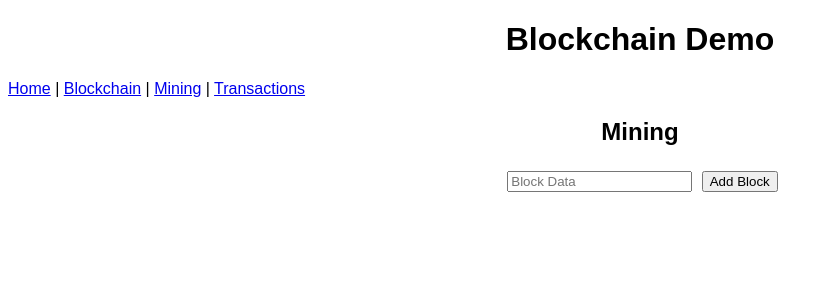
After one commit to lucscordeiro/BlockEdu, a Flask app: page /mining in a window 1280 px wide. The commit adds this page. Shown: the top 300 px of the page, without its empty margins (0-832 px from the left). Run offline with Flask 3, Linux system fonts and the light colour scheme; data that the repository does not hold is empty.

Commit message:
Adicionando funcionalidades (Mineracao e transacao)

```diff
--- a/app/Blockchain.py
+++ b/app/Blockchain.py
@@ -1,21 +1,24 @@
 import hashlib
 import time
+from .Transaction import Transaction
 
 class Block:
-    def __init__(self, index, previous_hash, data, timestamp=None):
+    def __init__(self, index, previous_hash, data, transactions=None, timestamp=None):
         self.index = index
         self.previous_hash = previous_hash
         self.timestamp = timestamp or time.time()
         self.data = data
+        self.transactions = transactions or []
         self.hash = self.calculate_hash()
 
     def calculate_hash(self):
-        block_data = f"{self.index}{self.previous_hash}{self.timestamp}{self.data}"
+        block_data = f"{self.index}{self.previous_hash}{self.timestamp}{self.data}{self.transactions}"
         return hashlib.sha256(block_data.encode()).hexdigest()
 
 class Blockchain:
     def __init__(self):
         self.chain = [self.create_genesis_block()]
+        self.pending_transactions = []
 
     def create_genesis_block(self):
         return Block(0, "0", "Bloco Gênesis")
@@ -25,9 +28,19 @@ class Blockchain:
 
     def add_block(self, data):
         latest_block = self.get_latest_block()
-        new_block = Block(latest_block.index + 1, latest_block.hash, data)
+        new_block = Block(latest_block.index + 1, latest_block.hash, data, self.pending_transactions)
         self.chain.append(new_block)
+        self.pending_transactions = []  # Clear pending transactions once they are added to a block
         return new_block
+
+    def add_transaction(self, transaction):
+        if isinstance(transaction, Transaction):
+            self.pending_transactions.append(transaction.to_dict())
+        else:
+            raise ValueError("Invalid transaction format")
 
     def get_chain(self):
         return [block.__dict__ for block in self.chain]
+
+    def get_pending_transactions(self):
+        return self.pending_transactions
--- a/app/routes.py
+++ b/app/routes.py
@@ -1,10 +1,10 @@
 from flask import jsonify, request, render_template
-from .blockchain import Blockchain
+from .Blockchain import Blockchain
+from .Transaction import Transaction
 
 blockchain = Blockchain()
 
 def init_routes(app):
-
     @app.route('/', methods=['GET'])
     def home():
         return render_template('index.html')
@@ -12,6 +12,10 @@ def init_routes(app):
     @app.route('/blockchain', methods=['GET'])
     def blockchain_page():
         return render_template('blockchain.html')
+
+    @app.route('/mining', methods=['GET'])
+    def mining_page():
+        return render_template('mining.html')
 
     @app.route('/add_block/<data>', methods=['GET'])
     def add_block(data):
@@ -21,3 +25,18 @@ def init_routes(app):
     @app.route('/chain', methods=['GET'])
     def get_chain():
         return jsonify(blockchain.get_chain())
+
+    @app.route('/add_transaction', methods=['POST'])
+    def add_transaction():
+        data = request.get_json()
+        transaction = Transaction(data['sender'], data['receiver'], data['amount'])
+        blockchain.add_transaction(transaction)
+        return jsonify(transaction.to_dict()), 201
+
+    @app.route('/pending_transactions', methods=['GET'])
+    def get_pending_transactions():
+        return jsonify(blockchain.get_pending_transactions())
+
+    @app.route('/transactions', methods=['GET'])
+    def transaction_page():
+        return render_template('transaction.html')
--- a/statics/script.js
+++ b/statics/script.js
@@ -1,7 +1,11 @@
 document.addEventListener('DOMContentLoaded', function() {
     const form = document.getElementById('addBlockForm');
     const blockchainElement = document.getElementById('blockchain');
+    const transactionForm = document.getElementById('transactionForm');
+    const pendingTransactionsElement = document.getElementById('pendingTransactions');
 
+    // Add block
+    if (form) {
         form.addEventListener('submit', function(event) {
             event.preventDefault();
             const blockData = document.getElementById('blockData').value;
@@ -14,7 +18,39 @@ document.addEventListener('DOMContentLoaded', function() {
                 })
                 .catch(error => console.error('Error:', error));
         });
+    }
 
+    // Add transaction
+    if (transactionForm) {
+        transactionForm.addEventListener('submit', function(event) {
+            event.preventDefault();
+            const sender = document.getElementById('sender').value;
+            const receiver = document.getElementById('receiver').value;
+            const amount = document.getElementById('amount').value;
+
+            const transaction = {
+                sender: sender,
+                receiver: receiver,
+                amount: amount
+            };
+
+            fetch('/add_transaction', {
+                method: 'POST',
+                headers: {
+                    'Content-Type': 'application/json'
+                },
+                body: JSON.stringify(transaction)
+            })
+                .then(response => response.json())
+                .then(data => {
+                    console.log('Transaction added:', data);
+                    updatePendingTransactions();
+                })
+                .catch(error => console.error('Error:', error));
+        });
+    }
+
+    // Update blockchain
     function updateBlockchain() {
         fetch('/chain')
             .then(response => response.json())
@@ -24,6 +60,17 @@ document.addEventListener('DOMContentLoaded', function() {
             .catch(error => console.error('Error:', error));
     }
 
+    // Update pending transactions
+    function updatePendingTransactions() {
+        fetch('/pending_transactions')
+            .then(response => response.json())
+            .then(data => {
+                pendingTransactionsElement.textContent = JSON.stringify(data, null, 2);
+            })
+            .catch(error => console.error('Error:', error));
+    }
+
     // Initial load
     updateBlockchain();
+    updatePendingTransactions();
 });
--- a/statics/styles.css
+++ b/statics/styles.css
@@ -2,7 +2,7 @@ body {
     font-family: Arial, sans-serif;
 }
 
-h1 {
+h1, h2 {
     text-align: center;
 }
 
@@ -11,7 +11,11 @@ form {
     margin-bottom: 20px;
 }
 
-#blockchain {
+input {
+    margin: 5px;
+}
+
+#blockchain, #pendingTransactions {
     white-space: pre-wrap;
     border: 1px solid #ccc;
     padding: 10px;
--- a/templates/base.html
+++ b/templates/base.html
@@ -11,7 +11,9 @@
         <h1>Blockchain Demo</h1>
         <nav>
             <a href="{{ url_for('home') }}">Home</a> |
-            <a href="{{ url_for('blockchain_page') }}">Blockchain</a>
+            <a href="{{ url_for('blockchain_page') }}">Blockchain</a> |
+            <a href="{{ url_for('mining_page') }}">Mining</a> |
+            <a href="{{ url_for('transaction_page') }}">Transactions</a>
         </nav>
     </header>
     <main>
--- a/templates/blockchain.html
+++ b/templates/blockchain.html
@@ -1,10 +1,6 @@
 {% extends 'base.html' %}
 
 {% block content %}
-    <h2>Blockchain</h2>
-    <form id="addBlockForm">
-        <input type="text" id="blockData" placeholder="Enter data for the block" required>
-        <button type="submit">Add Block</button>
-    </form>
+    <h2>Blockchain Status</h2>
     <pre id="blockchain"></pre>
 {% endblock %}
--- a/templates/index.html
+++ b/templates/index.html
@@ -1,6 +1,6 @@
 {% extends 'base.html' %}
 
 {% block content %}
-    <h2>Welcome to the Blockchain Demo</h2>
-    <p>This is the home page.</p>
+    <h2>Welcome to Blockchain Demo</h2>
+    <p>Navigate through the options to explore the blockchain features.</p>
 {% endblock %}
--- /dev/null
+++ b/templates/mining.html
@@ -0,0 +1,9 @@
+{% extends 'base.html' %}
+
+{% block content %}
+    <h2>Mining</h2>
+    <form id="addBlockForm">
+        <input type="text" id="blockData" placeholder="Block Data" required>
+        <button type="submit">Add Block</button>
+    </form>
+{% endblock %}
```
Also changed, not shown: app/Transaction.py (added, +12 -0 lines), templates/transaction.html (added, +13 -0 lines). Lines whose indentation alone changed are shown as unchanged.
